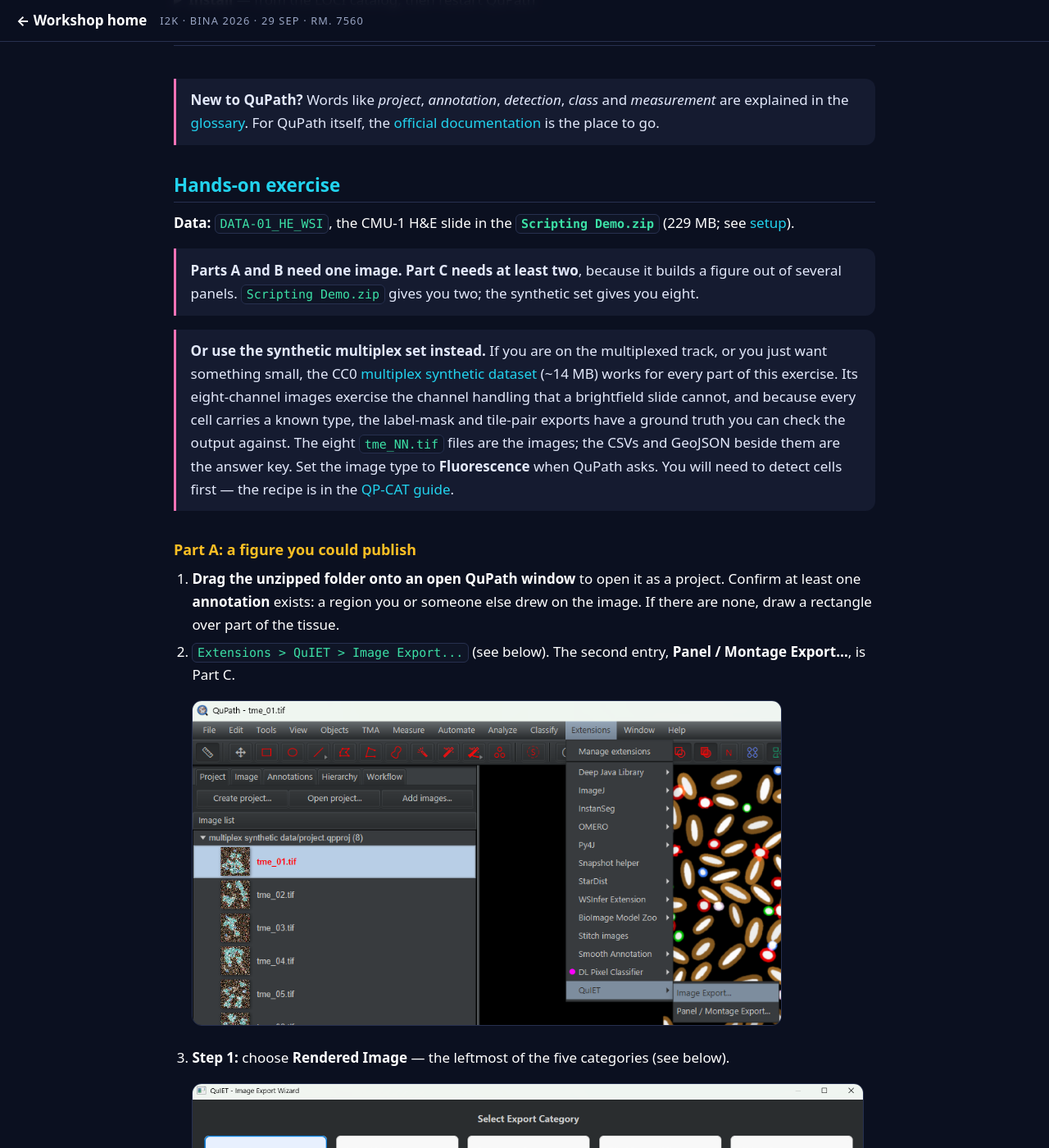
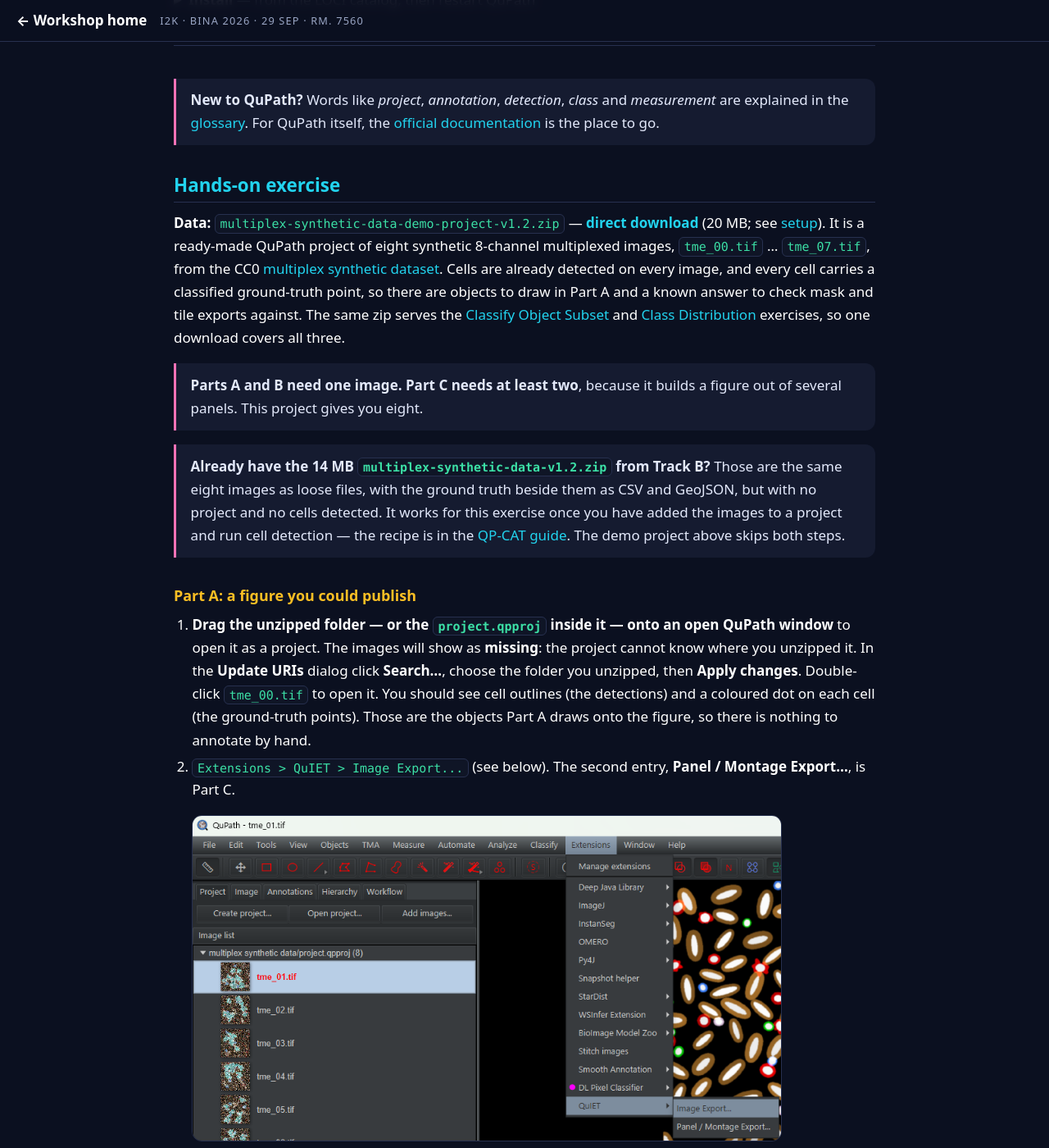
Before and after one commit to MichaelSNelson/BINA-I2K-2026-QuPath-Extensions, a Jekyll site: the page built from docs/01-quiet-image-export.md, in a window 1280 px wide and 1400 px high, scrolled down 2146 px. Shown: the whole window at 82% size. Built offline with Jekyll 4.4.1, drawn with Linux system fonts in a browser that asks for light colours; some of the changed text lies outside the part shown.

Commit message:
Point the QuIET exercise at the synthetic demo project
The screenshots were already of the synthetic images, but the text still
sent people to Scripting Demo.zip (CMU-1) and described the synthetic set
as an alternative that needed cell detection first. The exercise now uses
multiplex-synthetic-data-demo-project-v1.2.zip -- the same 20 MB project
Classify Object Subset and Class Distribution already use -- so Part A has
detections and ground-truth points to overlay with no annotating, and
Part C has eight images. Includes the Update URIs step that project needs.

Also refreshed for QuIET 1.2.12: Render Mode starts on None with a ring,
and the wizard no longer blocks the main window.

Data tables in setup.md, README.md and walkthroughs.md moved QuIET (and
Class Distribution, whose own guide already used the demo project) off the
Scripting Demo row.

```diff
--- a/docs/01-quiet-image-export.md
+++ b/docs/01-quiet-image-export.md
@@ -82,28 +82,35 @@
 > [official documentation](https://qupath.readthedocs.io/en/stable/) is the place to go.
 
 ## Hands-on exercise
-**Data:** `DATA-01_HE_WSI`, the CMU-1 H&E slide in the **[`Scripting Demo.zip`](https://drive.google.com/uc?export=download&id=1bWZtjZEtgqZnJOVBc91_Wk_HPgw8dmNY)** (229 MB; see [setup](setup.md#5-download-the-workshop-data)).
+**Data:** `multiplex-synthetic-data-demo-project-v1.2.zip` —
+**[direct download](https://github.com/uw-loci/multiplex-synthetic-data/releases/download/v1.2/multiplex-synthetic-data-demo-project-v1.2.zip)**
+(20 MB; see [setup](setup.md#5-download-the-workshop-data)). It is a ready-made QuPath project
+of eight synthetic 8-channel multiplexed images, `tme_00.tif` … `tme_07.tif`, from the CC0
+[multiplex synthetic dataset](https://github.com/uw-loci/multiplex-synthetic-data). Cells are
+already detected on every image, and every cell carries a classified ground-truth point, so
+there are objects to draw in Part A and a known answer to check mask and tile exports against.
+The same zip serves the [Classify Object Subset](07-classify-object-subset.md) and
+[Class Distribution](10-class-distribution.md) exercises, so one download covers all three.
 
 > **Parts A and B need one image. Part C needs at least two**, because it builds a figure out
-> of several panels. `Scripting Demo.zip` gives you two; the synthetic set gives you eight.
+> of several panels. This project gives you eight.
 
-> **Or use the synthetic multiplex set instead.** If you are on the multiplexed track, or you
-> just want something small, the CC0
-> [multiplex synthetic dataset](https://github.com/uw-loci/multiplex-synthetic-data/releases/download/v1.2/multiplex-synthetic-data-v1.2.zip)
-> (~14 MB) works for every part of this exercise. Its eight-channel images exercise the channel
-> handling that a brightfield slide cannot, and because every cell carries a known type, the
-> label-mask and tile-pair exports have a ground truth you can check the output against.
-> The eight `tme_NN.tif` files are the images; the CSVs and GeoJSON beside them are the
-> answer key. Set the image type to **Fluorescence** when QuPath asks.
-> You will need to detect cells first — the recipe is in the
-> [QP-CAT guide](03-qp-cat-cell-analysis-tools.md#hands-on-exercise-20-min-or-10-for-parts-a-and-b).
+> **Already have the 14 MB `multiplex-synthetic-data-v1.2.zip` from Track B?** Those are the
+> same eight images as loose files, with the ground truth beside them as CSV and GeoJSON, but
+> with no project and no cells detected. It works for this exercise once you have added the
+> images to a project and run cell detection — the recipe is in the
+> [QP-CAT guide](03-qp-cat-cell-analysis-tools.md#hands-on-exercise). The demo project above
+> skips both steps.
 
 ### Part A: a figure you could publish
 
-1. **Drag the unzipped folder onto an open QuPath window** to open it as a project.
-   Confirm at least one **annotation** exists: a region you
-   or someone else drew on the image. If there are none, draw a rectangle over part of the
-   tissue.
+1. **Drag the unzipped folder — or the `project.qpproj` inside it — onto an open QuPath
+   window** to open it as a project. The images will show as **missing**: the project cannot
+   know where you unzipped it. In the **Update URIs** dialog click **Search...**, choose the
+   folder you unzipped, then **Apply changes**. Double-click `tme_00.tif` to open it. You
+   should see cell outlines (the detections) and a coloured dot on each cell (the
+   ground-truth points). Those are the objects Part A draws onto the figure, so there is
+   nothing to annotate by hand.
 2. `Extensions > QuIET > Image Export...` (see below). The second entry,
    **Panel / Montage Export...**, is Part C.
 
@@ -111,14 +118,16 @@
 3. **Step 1:** choose **Rendered Image** — the leftmost of the five categories (see below).
 
    <img src="../images/quiet/step1-categories.png" alt="The Select Export Category screen with five cards: Rendered Image, Label / Mask, Raw Image Data, Tiled Export, Object Crops" width="820">
-4. **Step 2:** set **Render Mode**. For this figure choose **Object Overlay**, which draws
-   your annotations onto the image; **None (no overlay source)** gives a clean image with no
-   annotations, which is what the screenshot below happens to show. Turn on a **scale bar**.
-   **Downsample** shrinks the exported image: **1** means full size, **4** means a quarter as
-   wide. You only need it when the image is far bigger than the figure you want. The synthetic
-   images are 2048 × 2048, so leave it at **1**. CMU-1 is tens of thousands of pixels wide —
-   QuPath's **Image** tab shows the width, and dividing that by about 2000 gives you the
-   number to enter.
+4. **Step 2:** set **Render Mode**. The dropdown starts on **None (no overlay source)**, with
+   a blue ring around it to draw your eye — that gives a clean image with no objects, which is
+   what the screenshot below happens to show. For this figure choose **Object Overlay**, which
+   draws the detected cells and their ground-truth points onto the image. Turn on a
+   **scale bar**. **Downsample** shrinks the exported image: **1** means full size, **4** means
+   a quarter as wide. You only need it when the image is far bigger than the figure you want.
+   These images are 2048 × 2048, so leave it at **1**. (On a whole-slide image tens of
+   thousands of pixels wide you would check the width in QuPath's **Image** tab — the wizard
+   does not block the main window, so you can do that with it open — and divide by roughly
+   2000 to get the number to enter.)
 
    The panel down the right (see below) is general QUAREP-LiMi guidance for the kind of export
    you picked, plus one line saying how many of your images it scanned and what type they are.
@@ -163,13 +172,13 @@
 
 10. `Extensions > QuIET > Panel / Montage Export...`
 11. Select the images you want as panels and apply one **recipe** — one set of rendering
-    settings — to all of them, so every panel is treated identically. How many you have
-    depends on your data: the synthetic set has eight, so pick four and lay them out 2×2;
-    `Scripting Demo.zip` has only two (CMU-1 and LuCa-7color), so lay those out 1×2.
-    Add captions.
-12. Export and open the montage. The one below was made from four images of the **synthetic
-    set**, not the H&E slide — so yours will look different, and will have as many panels as
-    you selected. What matters is that every panel got the same recipe and its own scale bar.
+    settings — to all of them, so every panel is treated identically. The project has eight
+    images; pick four and lay them out 2×2. `tme_06` (immune-rich) and `tme_07` (immune-poor)
+    are the two most different, so include those. Add captions — the caption is the full
+    image name, `tme_06.tif`, extension included, so you can tell versions of an image apart.
+12. Export and open the montage. The one below was made from four of these images, so yours
+    should look similar, with as many panels as you selected. What matters is that every panel
+    got the same recipe and its own scale bar.
 
     <img src="../images/quiet/panel-figure.jpg" alt="A 2x2 montage of four synthetic multiplex images, each rendered identically and carrying a 200 micrometre scale bar" width="640">
 
```
Also changed, not shown: other parts of docs/01-quiet-image-export.md (+1 -1 lines), docs/setup.md (+5 -5 lines), docs/walkthroughs.md (+2 -2 lines), README.md.
